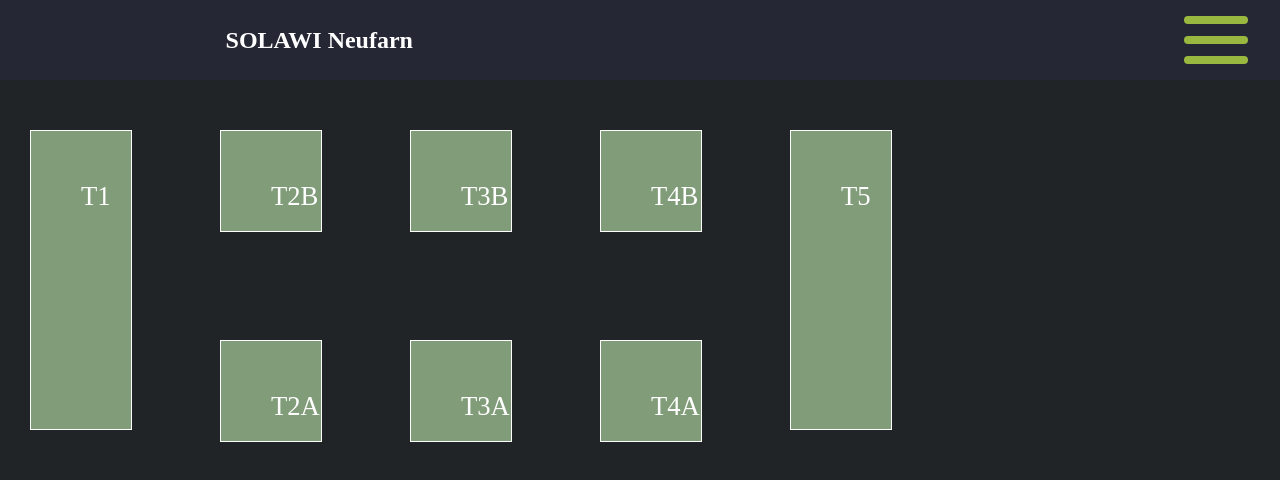
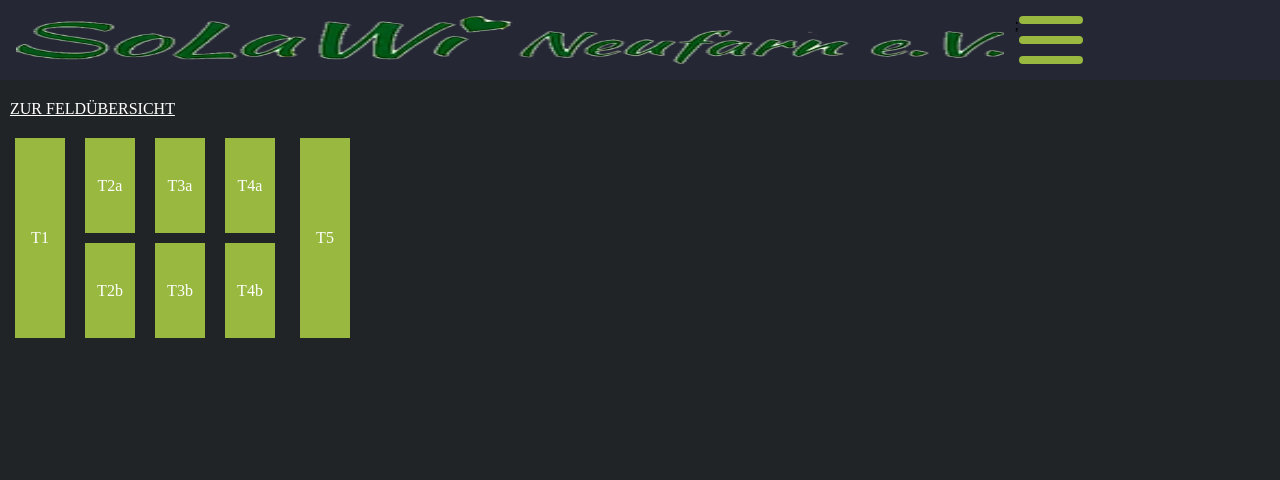
Before and after one commit to Greg-Carnon/SolawiAppnew, a React (Create React App) app in the folder solawiapp/: page /tunnel in a window 1280 px wide. Shown: the top 480 px of the page. Built offline with nearby package versions, Linux system fonts and the light colour scheme.

Commit message:
Schön gemacht

```diff
--- a/solawiapp/src/components/App.css
+++ b/solawiapp/src/components/App.css
@@ -1,8 +1,10 @@
 
-.container {
+.containeruber {
   display: flex;
   flex-direction: row;
-  margin: 20px;
+  margin: 10px;
+  align-items: center;
+  justify-content: center;
 }
 
 .feld {
@@ -16,14 +18,14 @@
   height: 180px;
   width: 100px;
   margin-right: 10px;
-  z-index: -1;
+  z-index: 1;
 }
 
 .tunnel {
-  height: 170px;
+  height: 180px;
   width: 100px;
   margin-right: 10px;
-  margin-top: 40px;
+  margin-top: 10px;
 
 }
 
@@ -44,8 +46,8 @@
   align-items: center;
   justify-content: center;
   background-color: #99B840;
+}
 
-}
 .kleinesFeld {
   height: 80px;
   width: 100px;
@@ -57,7 +59,7 @@
 }
 
 .feldTeiler {
-  margin-bottom: 10px;
+  margin-bottom: 20px;
 }
 
 .feldTeilerGross {
@@ -195,6 +197,12 @@
 p {
   font-family: var(--font-roboto);
   color:  white;
-  padding: 5px;
+  padding: 10px;
 
 }
+
+.headline {
+  color:white;
+  text-align: center;
+  padding: 10px;
+}
--- a/solawiapp/src/components/Home.js
+++ b/solawiapp/src/components/Home.js
@@ -19,13 +19,18 @@
   return (
     <div>
         <div>
-            <p>Herzlich Willkommen in der Solawi Neufarn App. Mit dieser App findest du zu jeder unserer
-            Pflanzen eine Beschreibung, Ernteanleitung & passende Rezepte.
-            Klicke auf ein Feld!
+            <h1 className='headline'>FELDÜBERSICHT
+            </h1>
+        </div>
+
+        <div>
+             <p>Herzlich Willkommen in der Solawi Neufarn App. Mit dieser App findest du zu jeder unserer
+                Pflanzen eine Beschreibung, Ernteanleitung & passende Rezepte.
+                Klicke auf ein Feld!
             </p>
         </div>
 
-        <div class="container">
+        <div class="containeruber">
             <div class="feld">
                 <Link className='verlinkung2' to="/feldvier">
                 <div class="kleinesFeld feldTeiler feldHintergrund">
@@ -99,8 +104,13 @@
                     Feld 10
                 </div>
                 </Link>
+
+
             </div>
         </div>
+
+
+
 
         <Routes>
                 <Route path="/feldeins" element={<Feldeins />} />
--- /dev/null
+++ b/solawiapp/src/components/Tunnel.css
@@ -0,0 +1,50 @@
+.langerT {
+    width: 50px;
+    height: 200px;
+    margin-left: 15px;
+    margin-right: 10px;
+    color: white;
+    display: flex;
+    align-items: center;
+    justify-content: center;
+    background-color: #99B840;
+
+}
+
+.kurzerT {
+    width: 50px;
+    height: 95px;
+    color: white;
+    margin-bottom: 10px;
+    display: flex;
+    align-items: center;
+    justify-content: center;
+    background-color: #99B840;
+}
+
+.containerT {
+    display: flex;
+    flex-direction: row;
+    margin-top: 20px;
+    width: 100%;
+    height: 30%;
+  }
+
+
+  .feldT {
+    height: 180px;
+    width: 50px;
+    margin-left:10px;
+    margin-right:10px;
+  }
+
+
+.verlinkung {
+  padding-left: 10px;
+  color: white;
+}
+
+.verlinkung2 {
+  text-decoration: none;
+  color: white;
+}
--- a/solawiapp/src/components/Tunnel.js
+++ b/solawiapp/src/components/Tunnel.js
@@ -1,27 +1,39 @@
 import Modal from "../Modal.js";
-import './App.css';
+import './Tunnel.css';
 import React, { useState } from "react";
+import { Link } from "react-router-dom";
 
 function App() {
   const [isOpen, setIsOpen] = useState(false)
   return (
-    <div className="App">
 
-        <div className="tunnelt1" onClick={() => setIsOpen(true)}>T1</div>
-        <div className="tunnelt2a">T2A</div>
-        <div className="tunnelt2b">T2B</div>
-        <div className="tunnelt3a">T3A</div>
-        <div className="tunnelt3b">T3B</div>
-        <div className="tunnelt4a">T4A</div>
-        <div className="tunnelt4b">T4B</div>
-        <div className="tunnelt5">T5</div>
+    <>
+      <Link className="verlinkung" to="/">ZUR FELDÜBERSICHT</Link>
+
+        <div className="containerT">
+            <div className="langerT  feldHintergrundT">T1</div>
+            <div className="feldT">
+            <div className="kurzerT  feldHintergrundT">T2a</div>
+            <div className="kurzerT  feldHintergrundT">T2b</div>
+            </div>
+            <div className="feldT">
+            <div className="kurzerT  feldHintergrundT">T3a</div>
+            <div className="kurzerT  feldHintergrundT">T3b</div>
+            </div>
+            <div className="feldT">
+            <div className="kurzerT  feldHintergrundT">T4a</div>
+            <div className="kurzerT  feldHintergrundT">T4b</div>
+            </div>
+            <div className="langerT  feldHintergrundT">T5</div>
+        </div>
+
 
     <Modal open={isOpen} close={() => setIsOpen(false)}>
     <iframe width="500" height="400" src="https://www.solawineufarn.de/" title="YouTube video player" frameborder="0" allow="accelerometer; autoplay; clipboard-write; encrypted-media; gyroscope; picture-in-picture" allowfullscreen></iframe>
     </Modal>
 
 
-    </div>
+    </>
   );
 }
 
--- a/solawiapp/src/components/einzelnesfeld.css
+++ b/solawiapp/src/components/einzelnesfeld.css
@@ -1,15 +1,15 @@
 .container {
     display: flex;
     flex-direction: row;
-    margin: 20px;
+    margin-top: 20px;
     width: 100%;
     height: 30%;
   }
 
 .reihe {
-    width: 30px;
+    width: 100px;
     height: 200px;
-    margin: 15px;
+    margin: 5px;
     color: white;
     display: flex;
     align-items: center;
--- a/solawiapp/src/components/navigation.css
+++ b/solawiapp/src/components/navigation.css
@@ -88,3 +88,11 @@
     transform: rotate(0) translate(0);
     transition: cubic-bezier(0.175, 0.885, 0.32, 1.275) 0.5s;
 }
+
+.logo {
+    align-items: center;
+    justify-content: center;
+    width: 80%;
+    padding-right: 10px;
+
+}
--- a/solawiapp/src/components/navigation.js
+++ b/solawiapp/src/components/navigation.js
@@ -1,6 +1,8 @@
 import React, {useState} from "react";
 import "./navigation.css";
 import { Link } from "react-router-dom";
+import logo from "./logo.webp";
+
 
 const Navbar = () => {
 
@@ -30,7 +32,7 @@
     return (
         <div style={{width: "100%", height: "100px"}}>
             <nav>
-                <h1 className="head-nav">SOLAWI Neufarn</h1>
+                <img src={logo} alt="Logo" className="logo"/>;
                 <div className="burger-menu" onClick={updateMenu}>
                     <div className={burger_class}>  </div>
                     <div className={burger_class}>  </div>
@@ -41,7 +43,6 @@
             <div className={menu_class}>
                 <div className="menu-item">
                     <Link to="/"><div style={{padding: "10px"}}>Fledübersicht</div></Link>
-                    <div style={{padding: "10px"}}>Ernteplan</div>
                     <div style={{padding: "10px"}}>Pflanzen A-Z</div>
                     <div style={{padding: "10px"}}>Rezepte A-Z</div>
                     <div style={{padding: "10px"}} onClick={() => openInNewTab('https://www.solawineufarn.de/')}>Website</div>
```
Also changed, not shown: solawiapp/src/components/Tunnel copy.js (added, +28 -0 lines), solawiapp/src/components/logo.webp (added).
